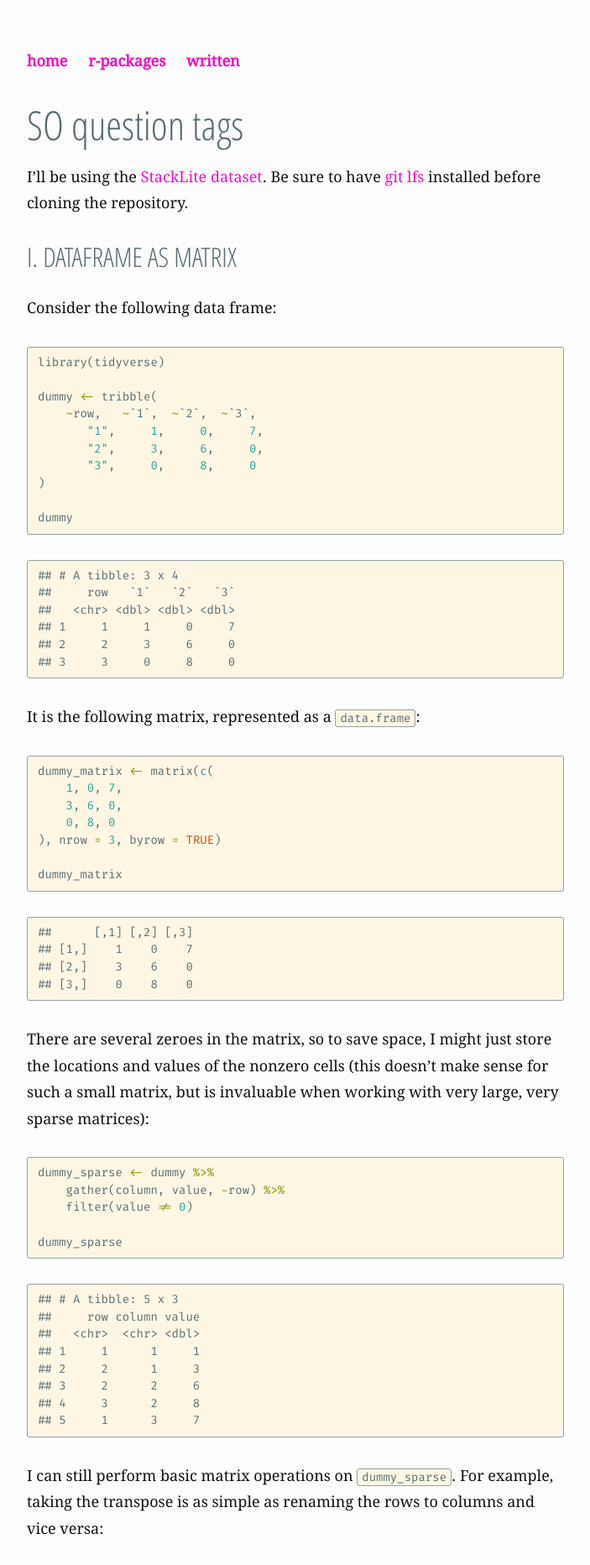
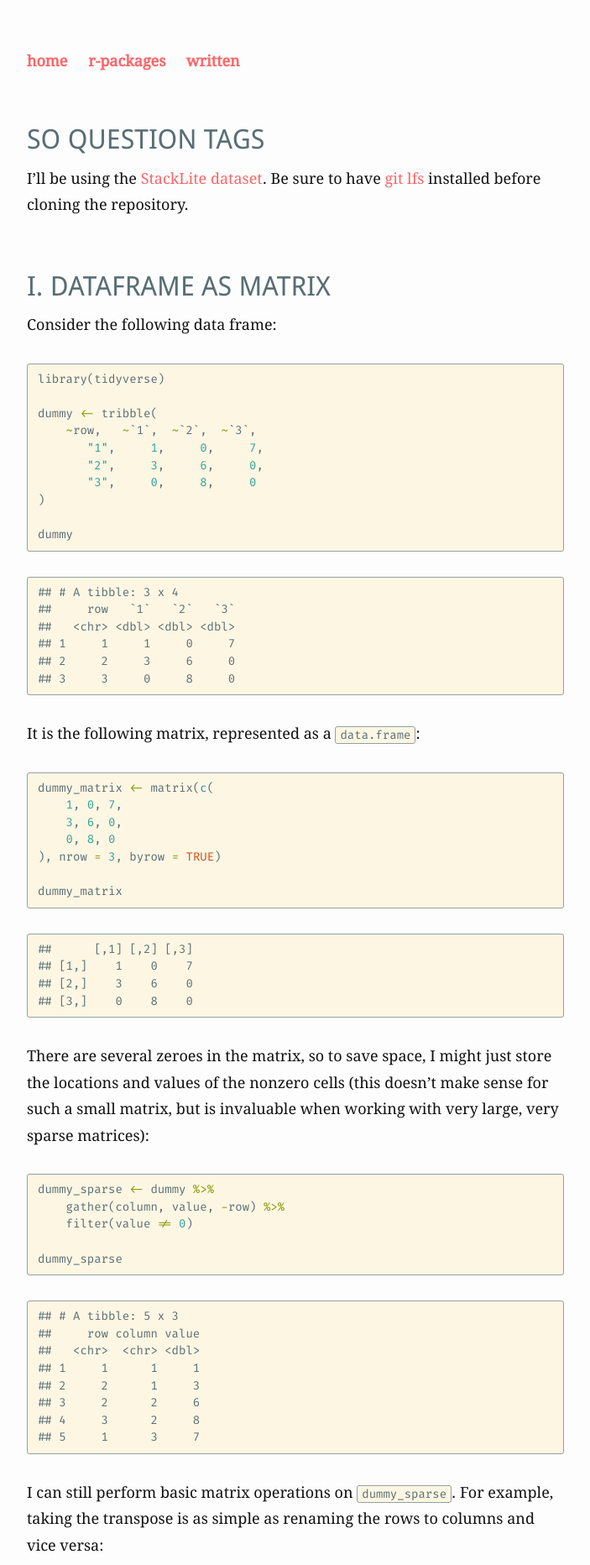
Before and after one commit to tarakc02/tarakc02.github.io, a Jekyll site: the page built from stacklite/index.md, in a window 1280 px wide. Shown: the top 1864 px of the page at 84% size, without its empty margins (288-991 px from the left). Built offline with Jekyll 4.4.1, drawn with Linux system fonts in a browser that asks for light colours.

Commit message:
typography and style improvements

```diff
--- a/_sass/base.scss
+++ b/_sass/base.scss
@@ -8,10 +8,10 @@
 }
 
 @font-face {
-    font-family: 'Open Sans Condensed Light';
+    font-family: 'Droid Sans';
     src:
-    	local('Open Sans Condensed Light'),
-    	url('/assets/fonts/OpenSans-CondLight-webfont.woff');
+    	local('Droid Sans'),
+    	url('/assets/fonts/DroidSans-webfont.woff');
     font-style: normal;
 }
 
@@ -25,13 +25,15 @@
 }
 
 $base-font-family: 'Droid Serif', serif !default;
-$heading-font-family: 'Open Sans Condensed Light', sans-serif, !default;
+$heading-font-family: 'Droid Sans', sans-serif, !default;
+$accent-font-family: 'Droid Sans', sans-serif, !default;
 $monospace-font-family: fira, "SFMono-Regular", Consolas, "Liberation Mono", Menlo, Courier, monospace !default;
 $base-font-size:   18px !default;
+$accent-font-size: 20px !default;
 $base-font-weight: 400 !default;
 
-$h1-font-size: 48px !default;
-$h2-font-size: 48px !default;
+$h1-font-size: 40px !default;
+$h2-font-size: 32px !default;
 $h3-font-size: 32px !default;
 $small-font-size:  $base-font-size * 0.875 !default;
 $base-line-height: 175% !default;
@@ -40,7 +42,7 @@ $spacing-unit:     30px !default;
 
 $text-color:       #111 !default;
 $background-color: #fdfdfd !default;
-$brand-color: #F012BE !default;
+$brand-color: #FD6467 !default;
 
 $grey-color: #586e75 !default;
 $grey-color-light: #93a1a1 !default;
--- a/assets/css/main.scss
+++ b/assets/css/main.scss
@@ -111,8 +111,10 @@ figcaption {
 h1, h2, h3, h4, h5, h6 {
   font-weight: $base-font-weight;
   font-family: $heading-font-family;
+  text-transform: uppercase;
   color: $grey-color;
-  margin-top: 1em;
+  margin-top: 2em;
+  margin-bottom: .5em;
 }
 
 h1 {
@@ -150,12 +152,12 @@ a {
  * Blockquotes
  */
 blockquote {
+  font-family: $accent-font-family;
   color: $grey-color;
   border-left: 2px solid $grey-color-light;
   padding-left: $spacing-unit / 2;
-  font-size: 18px;
+  font-size: $accent-font-size;
   letter-spacing: -1px;
-  font-style: italic;
 
   > :last-child {
     margin-bottom: 0;
```
Also changed, not shown: assets/fonts/DroidSans-webfont.woff (added), assets/fonts/OpenSans-CondLight-webfont.woff (deleted).
